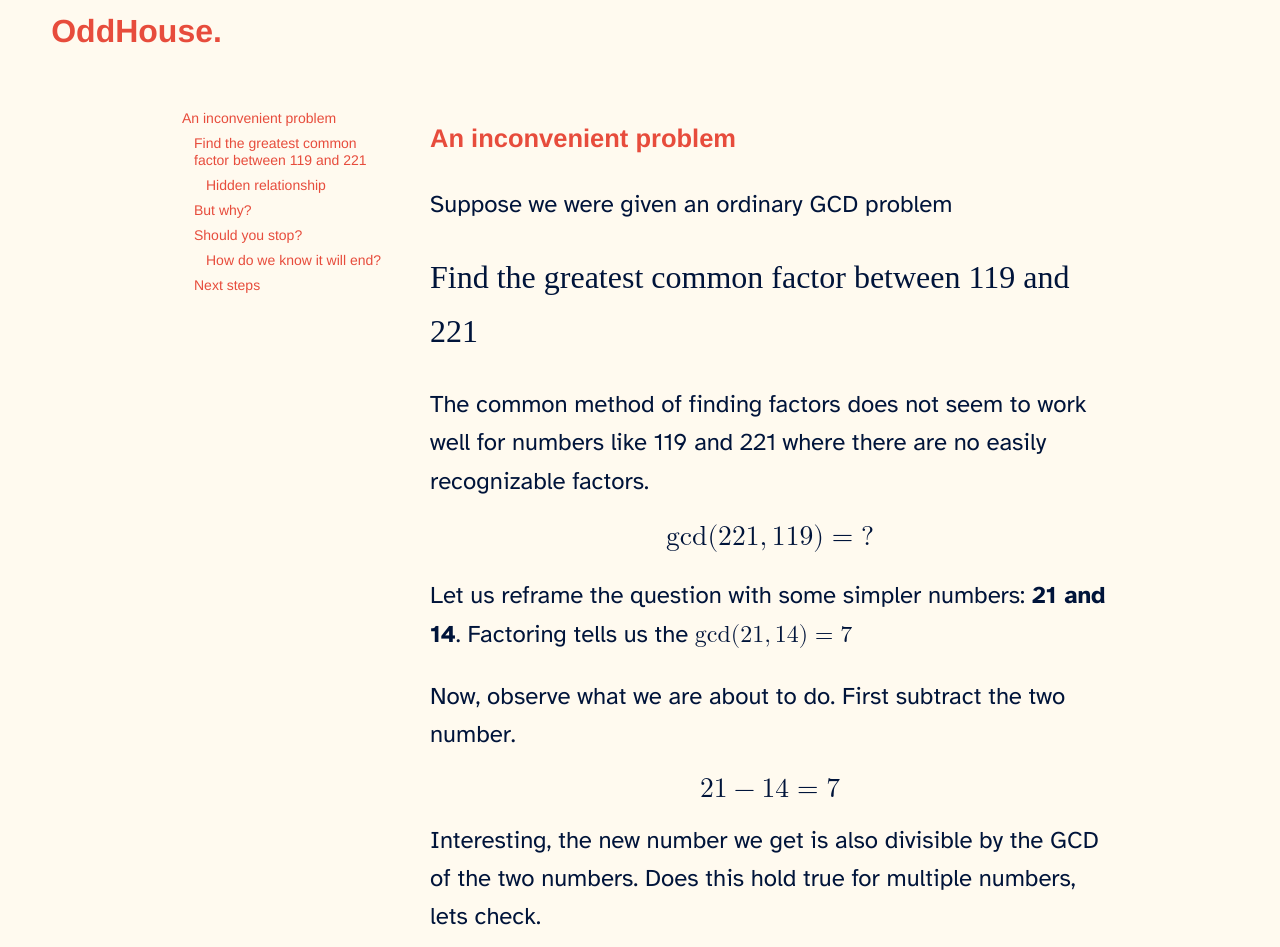
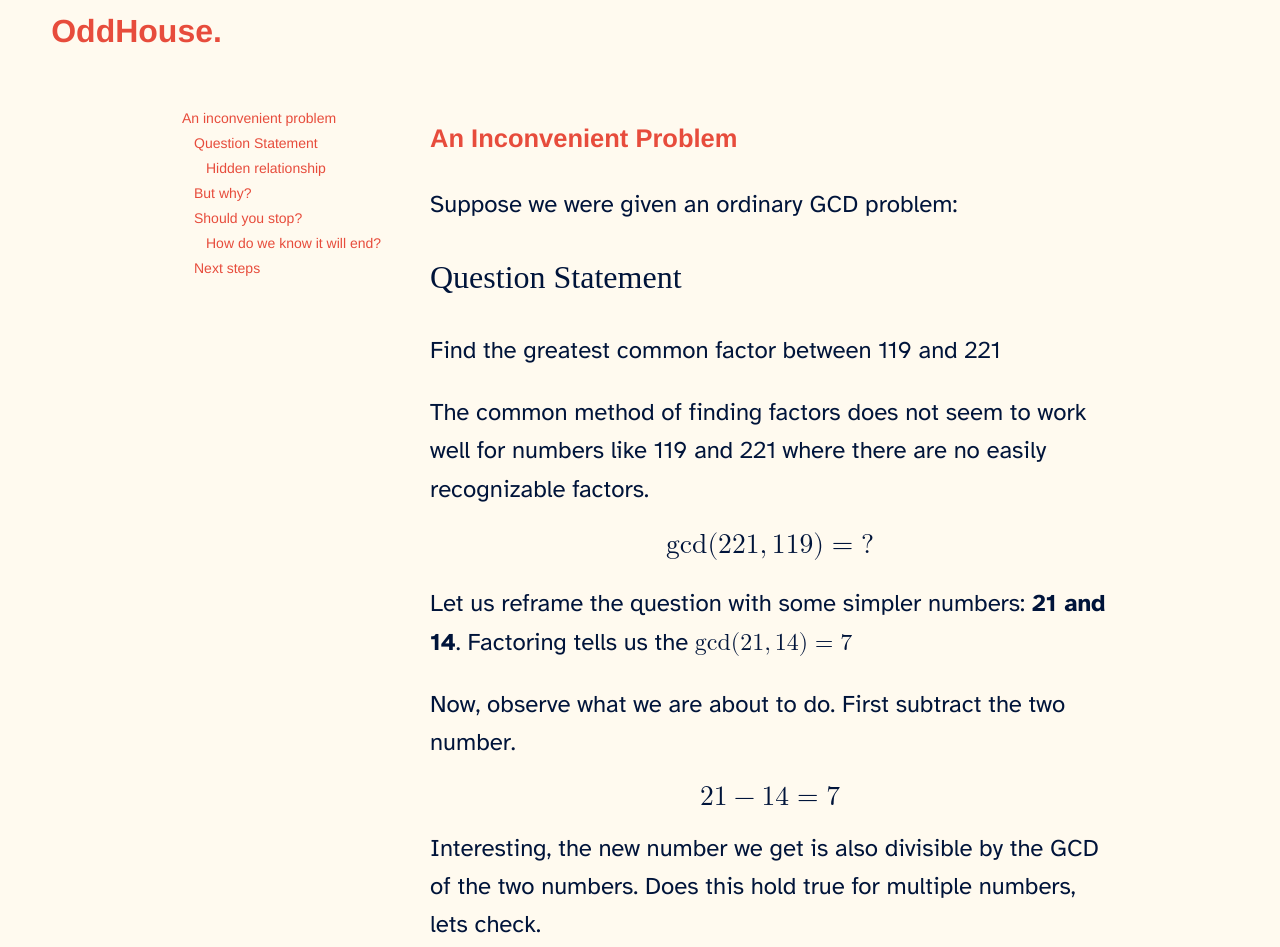
Before and after one commit to OddTejas/OddTejas.github.io, a plain HTML site: page maths/number-thoery/euclid-algo.html in a window 1280 px wide. Shown: the top 947 px of the page. Drawn offline with Linux system fonts and the light colour scheme.

Commit message:
manuscirpt update-proof cleaning

```diff
--- a/assets/js/maths-featured.js
+++ b/assets/js/maths-featured.js
@@ -12,7 +12,7 @@ export const articles =[
         title:"An inconvenient problem",
         descriptions:"An interactive exploration of euclid's algorithm and the greatest common divisor.",
         section:"number-theory",
-        url:"/maths/euclid-algo.html",
+        url:"/maths/number-thoery/euclid-algo.html",
         position:1,
     }
 ]
--- a/maths/euclid-algo.html
+++ b/maths/number-thoery/euclid-algo.html
@@ -1,22 +1,24 @@
 <!DOCTYPE html>
 <html lang="en">
 <head>
+    <meta name="robots" content="noindex, nofollow">
+
     <meta charset="UTF-8">
     <meta name="viewport" content="width=device-width, initial-scale=1">
-    <title>An inconvenient problem — OddHouse</title>
+    <title>An Inconvenient Problem — OddHouse</title>
     <meta name="description" content="An interactive OddHouse exploration of euclid's algorithm and the greatest common divisor.">
     <meta name="author" content="Evan Tejas">
     <meta name="theme-color" content="#FFFAEF">
     <link rel="canonical" href="https://oddtejas.github.io/maths/euclid-algo.html">
     <meta property="og:type" content="article">
     <meta property="og:site_name" content="OddHouse">
-    <meta property="og:title" content="An inconvenient problem — OddHouse">
+    <meta property="og:title" content="An Inconvenient Problem — OddHouse">
     <meta property="og:description" content="An interactive exploration of euclid's algorithm and the greatest common divisor.">
     <meta property="og:url" content="https://oddtejas.github.io/maths/euclid-algo.html">
     <meta property="og:image" content="https://oddtejas.github.io/assets/images/heroImage.webp">
     <meta property="og:image:alt" content="OddHouse hero artwork">
     <meta name="twitter:card" content="summary_large_image">
-    <meta name="twitter:title" content="An inconvenient problem — OddHouse">
+    <meta name="twitter:title" content="An Inconvenient Problem — OddHouse">
     <meta name="twitter:description" content="An interactive exploration of euclid's algorithm and the greatest common divisor.">
     <meta name="twitter:image" content="https://oddtejas.github.io/assets/images/heroImage.webp">
     <link rel="stylesheet" href="/assets/css/style.css">
@@ -26,6 +28,7 @@
     <link rel="preconnect" href="https://fonts.gstatic.com" crossorigin>
     <link href="https://fonts.googleapis.com/css2?family=Atkinson+Hyperlegible:ital,wght@0,400;0,700;1,400;1,700&display=swap" rel="stylesheet">
 </head>
+
 <body>
 
     <header class="navbar">
@@ -39,10 +42,8 @@
             <li><a href="#an-inconvenient-problem"
             id="toc-an-inconvenient-problem">An inconvenient problem</a>
             <ul>
-            <li><a
-            href="#find-the-greatest-common-factor-between-119-and-221"
-            id="toc-find-the-greatest-common-factor-between-119-and-221">Find
-            the greatest common factor between 119 and 221</a>
+            <li><a href="#question-statement"
+            id="toc-question-statement">Question Statement</a>
             <ul>
             <li><a href="#hidden-relationship"
             id="toc-hidden-relationship">Hidden relationship</a></li>
@@ -62,12 +63,11 @@
         </aside>
 
         <article>
-            <h1 id="an-inconvenient-problem">An inconvenient
-            problem</h1>
-            <p>Suppose we were given an ordinary GCD problem</p>
-            <h2
-            id="find-the-greatest-common-factor-between-119-and-221">Find
-            the greatest common factor between 119 and 221</h2>
+            <h1 id="an-inconvenient-problem">An Inconvenient
+            Problem</h1>
+            <p>Suppose we were given an ordinary GCD problem:</p>
+            <h2 id="question-statement">Question Statement</h2>
+            <p>Find the greatest common factor between 119 and 221</p>
             <p>The common method of finding factors does not seem to
             work well for numbers like 119 and 221 where there are no
             easily recognizable factors.</p>
@@ -171,11 +171,11 @@
             confirm that this process did not create a new common
             factor. Lets check for that too.</p>
             <p>Suppose when we subtracted the numbers it brought some
-            new factors then that new common factor must divide the two
-            numbers
-            <math display="inline" xmlns="http://www.w3.org/1998/Math/MathML"><semantics><mrow><mi>d</mi><mo stretchy="false" form="prefix">(</mo><mi>a</mi><mo>−</mo><mi>c</mi><mo stretchy="false" form="postfix">)</mo><mo>,</mo><mi>c</mi><mi>d</mi></mrow><annotation encoding="application/x-tex">d(a - c),cd</annotation></semantics></math>
-            and their sum too as we have seen addition also preserves
-            common factors.
+            new factors then, lets add them back, as we have noted how
+            addition preserved the existing factors, any new new factor
+            introduced by subtraction must be present even when we add
+            them. Doing so we get only d as the highest common factor,
+            as we can see below.
             <math display="block" xmlns="http://www.w3.org/1998/Math/MathML"><semantics><mrow><mi>d</mi><mo stretchy="false" form="prefix">(</mo><mi>a</mi><mo>−</mo><mi>c</mi><mo stretchy="false" form="postfix">)</mo><mo>+</mo><mi>c</mi><mi>d</mi><mo>=</mo><mi>a</mi><mi>d</mi></mrow><annotation encoding="application/x-tex">d(a - c) + cd = ad</annotation></semantics></math></p>
             <p>However, this means that the supposedly new common factor
             divides both
```
Also changed, not shown: 1 other file.
